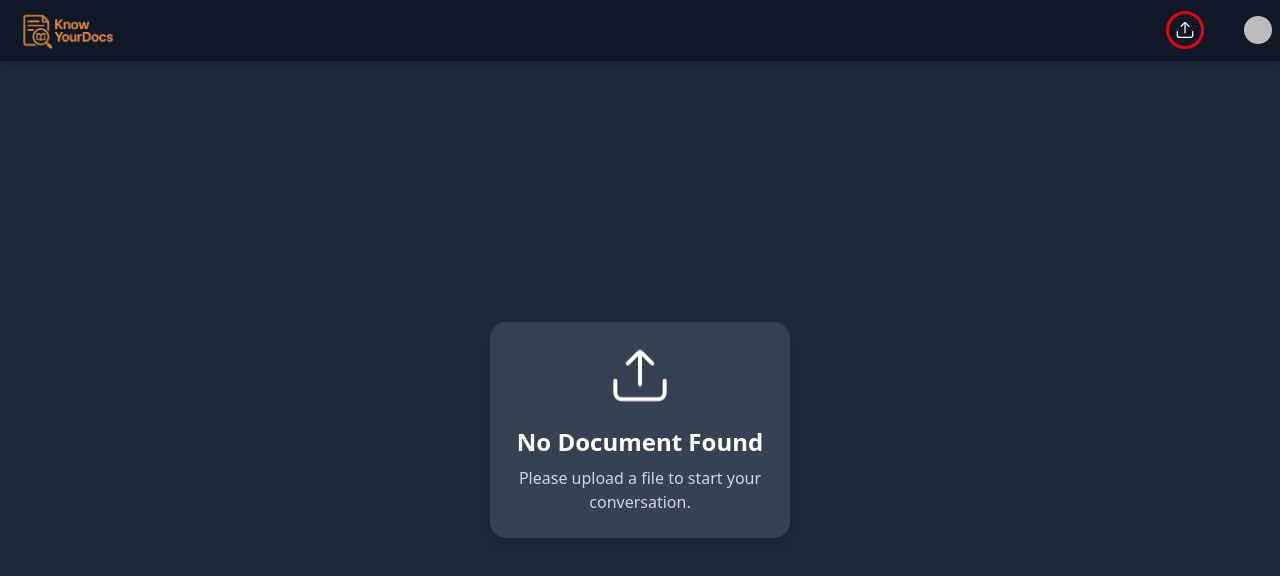
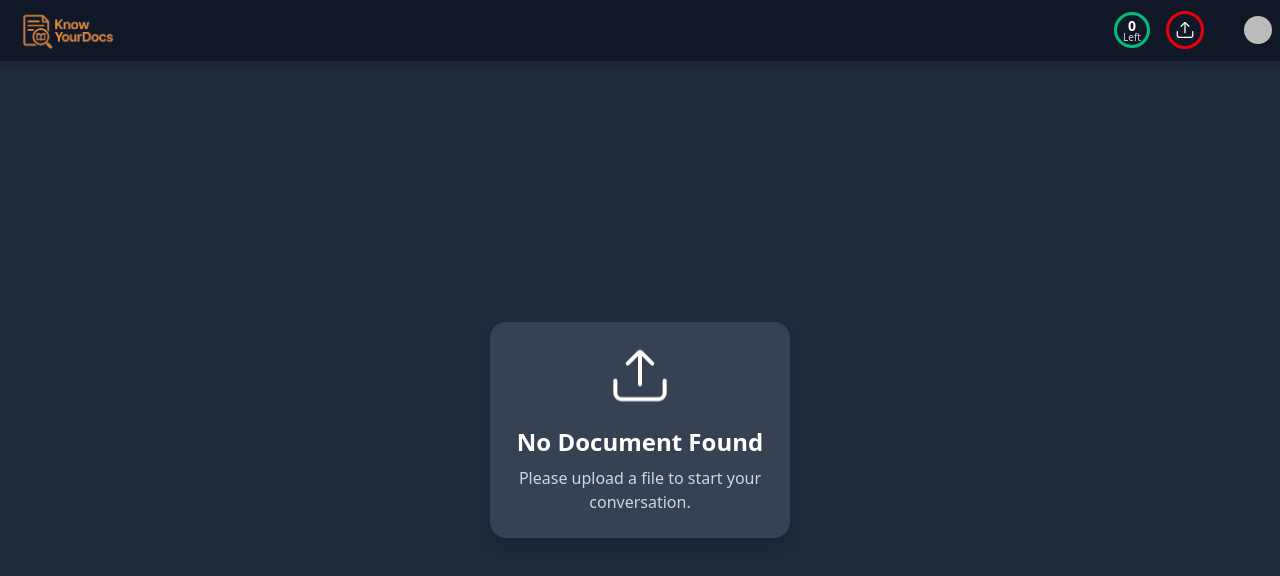
Before and after one commit to Bipul-Dubey/rag_frontend, a Next.js app: page /rag in a window 1280 px wide. Shown: the top 576 px of the page. Built offline with nearby package versions, Linux system fonts and the light colour scheme; no server answers; sample sign-in values are in the browser's storage; some icons are missing.

Commit message:
fix: updated the check for query limit

```diff
--- a/ContextManager/index.tsx
+++ b/ContextManager/index.tsx
@@ -12,6 +12,9 @@ interface DocumentData {
   user_id: string;
   filename: string;
   updated_at?: string;
+  queries_used_today?: number;
+  queries_left_today?: number;
+  is_query_left?: boolean;
 }
 
 export interface IMessage {
@@ -57,6 +60,9 @@ export const DocumentProvider = ({ children }: { children: ReactNode }) => {
           _id: data?.mongo_id,
           updated_at: data?.uploaded_at,
           user_id: userId,
+          is_query_left: data?.is_query_left ?? false,
+          queries_used_today: data?.queries_used_today ?? 0,
+          queries_left_today: data?.queries_left_today ?? 0,
         });
       } catch (error) {
         console.log("Error: ", error);
--- a/components/Conversations.tsx
+++ b/components/Conversations.tsx
@@ -1,6 +1,7 @@
 import { IMessage, useDocumentContext } from "@/ContextManager";
 import Image from "next/image";
 import React, { useEffect, useRef, useState } from "react";
+import ReactMarkdown from "react-markdown";
 
 const Message = (props: IMessage) => {
   const { message, sender } = props;
@@ -37,9 +38,11 @@ const Message = (props: IMessage) => {
         <div
           className={`${
             isUser ? "bg-emerald-200" : "bg-emerald-100"
-          } p-2 px-3 rounded-xl max-w-[70%] text-left`}
+          } p-2 px-3 rounded-xl max-w-[70%] text-left break-words`}
         >
-          <p className="text-sm font-medium text-black text-left ">{message}</p>
+          <div className="text-sm font-medium text-black text-left">
+            <ReactMarkdown>{message}</ReactMarkdown>
+          </div>
         </div>
       </div>
     </div>
@@ -70,7 +73,8 @@ const Loader = ({ loading }: { loading: boolean }) => {
 };
 
 const Conversations = () => {
-  const { conversations, addMessage, document } = useDocumentContext();
+  const { conversations, addMessage, document, setDocument } =
+    useDocumentContext();
   const [currentMessage, setCurrentMessage] = useState<string>("");
   const [loading, setLoading] = useState<boolean>(false);
 
@@ -104,6 +108,17 @@ const Conversations = () => {
         }
       );
       const data = await resp.json();
+      if (data) {
+        setDocument({
+          _id: document?._id ?? "",
+          filename: document?.filename ?? "",
+          user_id: document?.user_id ?? "",
+          updated_at: document?.user_id ?? "",
+          queries_left_today: data?.queries_left_today,
+          queries_used_today: data?.queries_used_today,
+          is_query_left: data?.is_query_left ?? false,
+        });
+      }
       if (data?.answer) {
         addMessage({
           message: data.answer,
@@ -159,7 +174,7 @@ const Conversations = () => {
         <div className="flex items-center space-x-2">
           <input
             className="flex-1 px-4 py-2 rounded-xl bg-gray-800 text-white border border-gray-700 focus:outline-none focus:ring-2 focus:ring-blue-500"
-            value={currentMessage ?? ""}
+            value={currentMessage || ""}
             onChange={(e) => setCurrentMessage(e.target.value)}
             type="text"
             placeholder="Type your message..."
@@ -171,14 +186,21 @@ const Conversations = () => {
             }}
           />
           <button
+            disabled={!currentMessage.trim() || !document?.is_query_left}
             onClick={handleSendMessage}
-            className="p-2 rounded-xl border border-gray-600 text-white bg-transparent hover:bg-gray-700 active:bg-gray-800 transition-colors duration-150 flex items-center justify-center"
+            className={`p-2 rounded-xl border border-gray-600 text-white bg-transparent hover:bg-gray-700 active:bg-gray-800 transition-colors duration-150 flex items-center justify-center
+    ${
+      !currentMessage.trim() || !document?.is_query_left
+        ? "opacity-50 cursor-not-allowed"
+        : ""
+    }
+  `}
           >
             <Image
-              height={6}
-              width={6}
+              height={24}
+              width={24}
               src="/send.svg"
-              alt="send"
+              alt="Send"
               className="h-6 w-6 rotate-[-40deg]"
             />
           </button>
--- a/components/Header.tsx
+++ b/components/Header.tsx
@@ -4,8 +4,10 @@ import { SignedIn, UserButton } from "@clerk/nextjs";
 import Image from "next/image";
 import React from "react";
 import FileUpload from "./FileUpload";
+import { useDocumentContext } from "@/ContextManager";
 
 const Header: React.FC = () => {
+  const { document } = useDocumentContext();
   return (
     <header className="sticky top-0 z-50 bg-white dark:bg-gray-900 shadow-sm dark:shadow-md">
       <div className="max-w-screen-xl mx-auto flex items-center justify-between p-2">
@@ -22,6 +24,15 @@ const Header: React.FC = () => {
 
         {/* User Section */}
         <div className="flex items-center space-x-2">
+          <div
+            title="Quries limit left"
+            className="relative w-9 h-9 mr-4 rounded-full border-3 border-emerald-500 flex items-start justify-center text-white text-[14px] font-bold"
+          >
+            {document?.queries_left_today ?? 0}
+            <div className="absolute bottom-0 text-[10px] text-gray-300 font-normal">
+              Left
+            </div>
+          </div>{" "}
           <FileUpload />
           <SignedIn>
             <UserButton />
--- a/package.json
+++ b/package.json
@@ -12,7 +12,8 @@
     "@clerk/nextjs": "^6.16.0",
     "next": "15.3.1",
     "react": "^19.0.0",
-    "react-dom": "^19.0.0"
+    "react-dom": "^19.0.0",
+    "react-markdown": "^10.1.0"
   },
   "devDependencies": {
     "@eslint/eslintrc": "^3",
```
Also changed, not shown: 1 other file (tests, documents, lock files or other folders).
